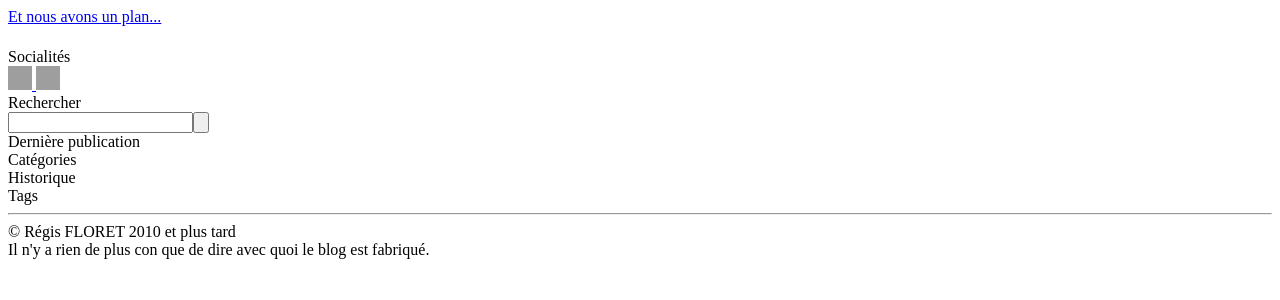
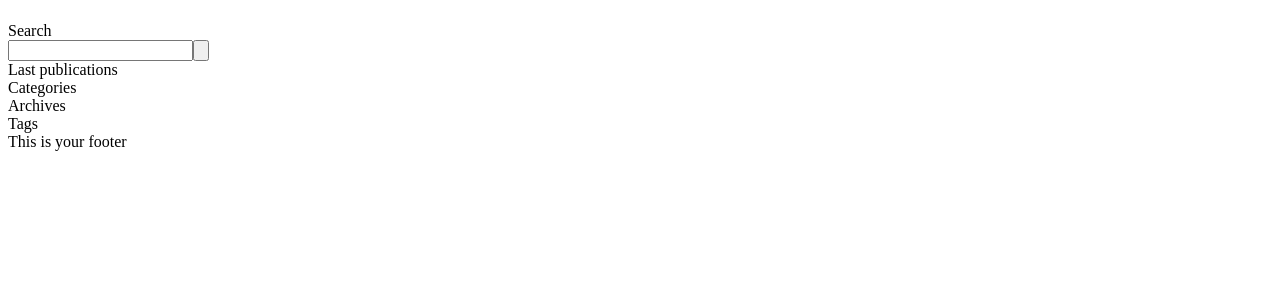
Before and after one commit to regisf/yablog, a Django app: template templates/root.html in a window 1280 px wide. Shown: the top 300 px of the page. Run offline with Django 3.2, Linux system fonts and the light colour scheme; the template is opened without the code that fills it, so the values that code supplies are empty; parts of the project's set-up code (start-up, migrations or seed data) failed here and were passed over; some libraries are stand-ins or nearby versions; grey boxes are pictures that could not be loaded.

Commit message:
Change root.html and index.html for a minimal set of templates

```diff
--- a/templates/blog/index.html
+++ b/templates/blog/index.html
@@ -6,7 +6,4 @@
 <div class="wait">
     <img src="{{STATIC_URL}}images/wait.gif" width="16" height="16" />
 </div>
-<div id="get-next" class="button">
-    Les {{blog.maxLatestDisplayed}} articles suivants
-</div>
 {%endblock%}
--- a/templates/root.html
+++ b/templates/root.html
@@ -2,40 +2,14 @@
 <html xmlns="http://www.w3.org/1999/xhtml">
     {% load blog_tags %}
     <head>
-        <meta name="google-site-verification" content="73qP5Lb4hSu6fHoWPmdVH_5RHVXUmNuvtstLbfrgKZQ" />
         <meta http-equiv="Content-Type" content="text/html;charset=utf-8" />
-        <meta name="msvalidate.01" content="5AC9425FC32621377FDD9DE5189E2CAB" />
-        <link rel="alternate" type="application/rss+xml" title="RSS" href="http://www.regisblog.fr/blog/rss/" />
         <title>{{ blog.get_title }} - {% block title %}{% endblock %}</title>
-        <style type="text/css">
-            @import url("{{STATIC_URL}}css/style.css");
-        </style>
-        <script type="text/javascript">
-            var _gaq = _gaq || [];
-            _gaq.push(['_setAccount', 'UA-18026691-9']);
-            _gaq.push(['_trackPageview']);
-            ( function() {
-                    var ga = document.createElement('script');
-                    ga.type = 'text/javascript';
-                    ga.async = true;
-                    ga.src = ('https:' == document.location.protocol ? 'https://ssl' : 'http://www') + '.google-analytics.com/ga.js';
-                    var s = document.getElementsByTagName('script')[0];
-                    s.parentNode.insertBefore(ga, s);
-                })();
-        </script>
-        <script type="text/javascript" src="https://apis.google.com/js/plusone.js">{lang: 'fr'}</script>
-        <script type="text/javascript" src="http://ajax.aspnetcdn.com/ajax/jQuery/jquery-1.6.2.min.js"></script>
-        <script type="text/javascript" src="http://balupton.github.com/jquery-syntaxhighlighter/scripts/jquery.syntaxhighlighter.min.js"></script>
-        <script type="text/javascript" src="{{ STATIC_URL }}js/regisblog.js"></script>
         <!--[if lte IE 8]>
         <script src="http://html5shiv.googlecode.com/svn/trunk/html5.js"></script></style>
         <![endif]-->
     </head>
     <body>
         <header id="header">
-            <div id="have-plan">
-                <a href="http://www.fsf.org/" target="_blank">Et nous avons un plan...</a>
-            </div>
             <a href="/">
             <h1>{{ blog.get_title }}</h1>
             <h5>{{ blog.get_subtitle }}</h5>
@@ -48,21 +22,7 @@
             <aside id="menu">
                 <section class="menublock">
                     <header class="menu-title">
-                        Socialités
-                    </header>
-                    <div class="item">
-                        <a href="/blog/rss/">
-                            <img src="{{STATIC_URL}}images/feed.png" width="24" height="24" title="Abonnez vous au flux" alt="icon rss" border="0"/>
-                        </a>
-                        <a href="https://plus.google.com/117327341139168133125/posts" target="_blank" class="no-link">
-                            <img src="{{STATIC_URL}}images/googleplus.png" width="24" height="24" title="Suivez moi sur Google+" />
-                        </a>
-                        <g:plusone></g:plusone>
-                    </div>
-                </section>
-                <section class="menublock">
-                    <header class="menu-title">
-                        Rechercher
+                        Search
                     </header>
                     <section class="item">
                         <form action="{% url search %}" method="post">
@@ -73,7 +33,7 @@
                 </section>
                 <section class="menublock">
                     <header class="menu-title">
-                        Dernière publication
+                        Last publications
                     </header>
                     {%for post in blog.get_latest%}
                     <div class="item">
@@ -83,7 +43,7 @@
                 </section>
                 <section class="menublock">
                     <header class="menu-title">
-                        Catégories
+                        Categories
                     </header>
                     {%for categ in blog.get_categories%}
                     <div class="item">
@@ -93,7 +53,7 @@
                 </section>
                 <section class="menublock">
                     <header class="menu-title">
-                        Historique
+                        Archives
                     </header>
                     {%for year, monthes in blog.get_history.items%}
                     <div class="item">
@@ -120,10 +80,7 @@
             </aside>
         </div>
         <footer id="footer">
-            <hr />
-            &copy; Régis FLORET 2010 et plus tard
-            <br/>
-            Il n'y a rien de plus con que de dire avec quoi le blog est fabriqué.
+            This is your footer
         </footer>
     </body>
 </html>
```
